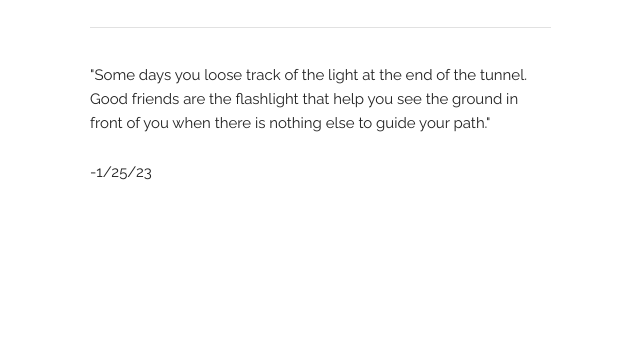
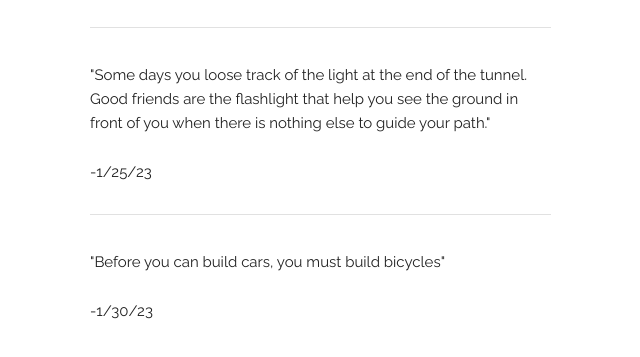
Before and after one commit to Alitma5094/Sayings-of-Andrew, a plain HTML site: page index.html in a window 1280 px wide. Shown: the part 347-704 px from the top of the page, without its empty margins (70-710 px from the left). Drawn offline with Linux system fonts and the light colour scheme.

Commit message:
Add bicycles quote

```diff
--- a/index.html
+++ b/index.html
@@ -44,6 +44,11 @@
             front of you when there is nothing else to guide your path."
           </p>
           <p>-1/25/23</p>
+          <hr>
+          <p>
+            "Before you can build cars, you must build bicycles"
+          </p>
+          <p>-1/30/23</p>
         </div>
       </div>
     </div>
```
